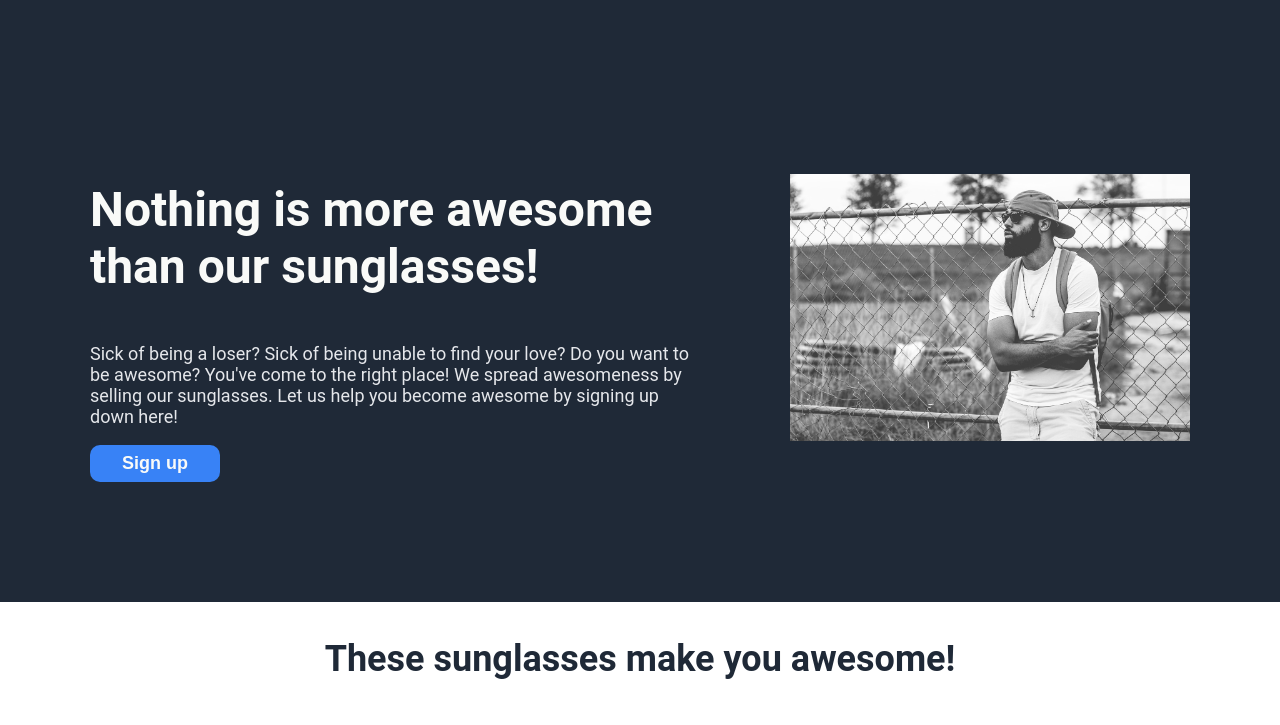
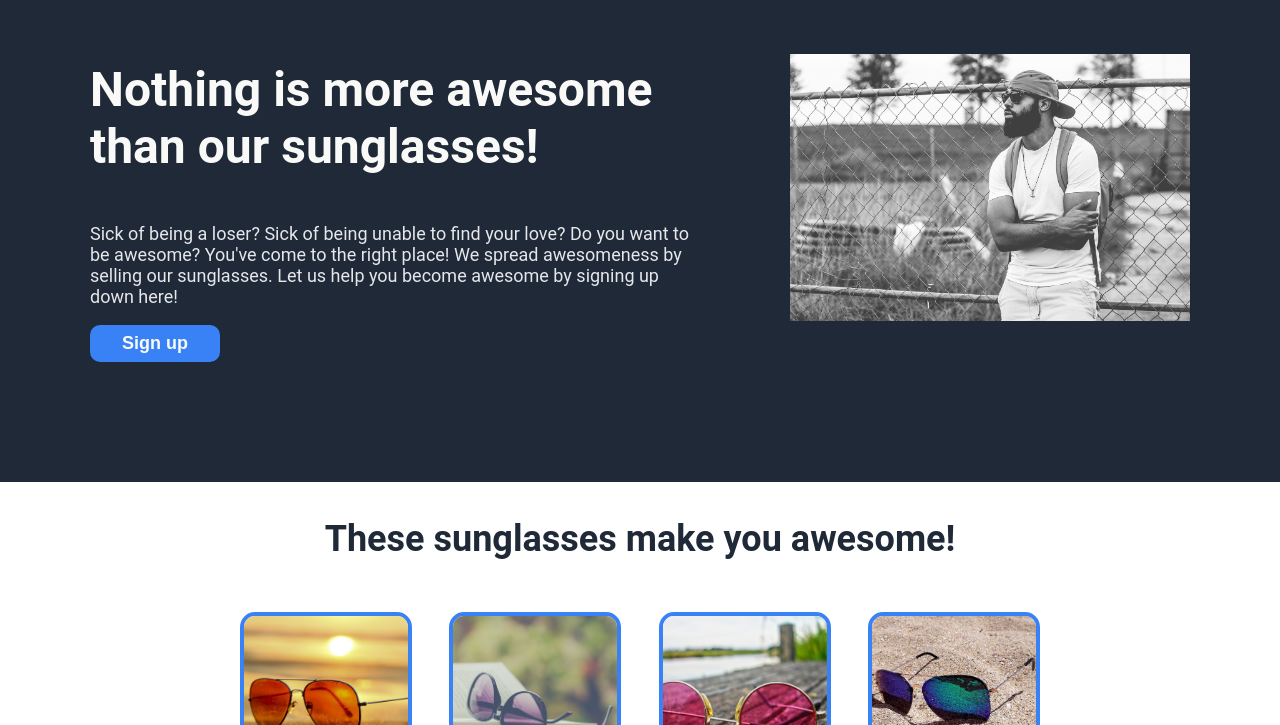
Before and after one commit to Bakresh/odin-landing-page, a plain HTML site: page index.html in a window 1280 px wide. Shown: the part 75-800 px from the top of the page. Drawn offline with Linux system fonts and the light colour scheme.

Commit message:
Fix the layout of the page
The problem with the layout was that, when the window is resized,
contents didn't shrink properly, ending up making the page look weird
with some contents being cut out of view. The modifications made here
should improve the quality of the page overall, as some contents shrink
properly.

```diff
--- a/style.css
+++ b/style.css
@@ -9,9 +9,11 @@ body {
     background: #1F2937;
     color: #E5E7EB;
     display: flex;
-    flex-direction: column;
+    justify-content: center;
+}
+
+.header.two {
     padding: 0 0 120px;
-    align-items: center;
 }
 
 .logo-links {
@@ -79,8 +81,10 @@ button {
 
 .information {
     display: flex;
-    flex-direction: column;
-    align-items: center;
+    justify-content: center;
+}
+
+.information.two {
     padding: 0 0 120px;
 }
 
```
